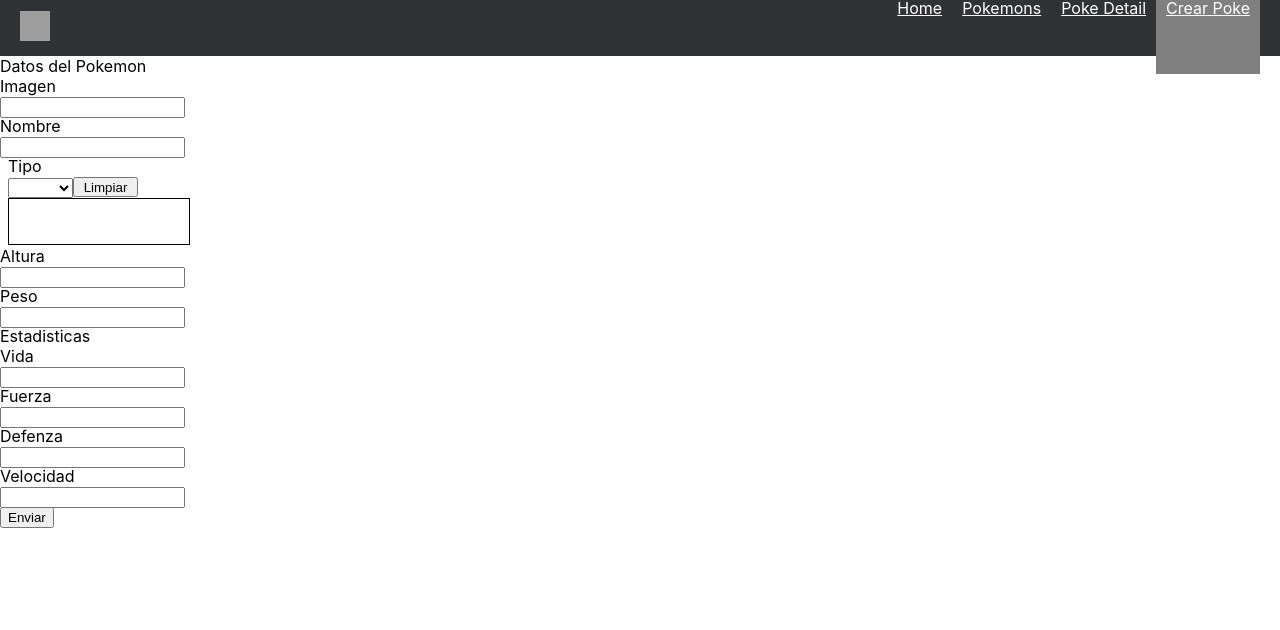
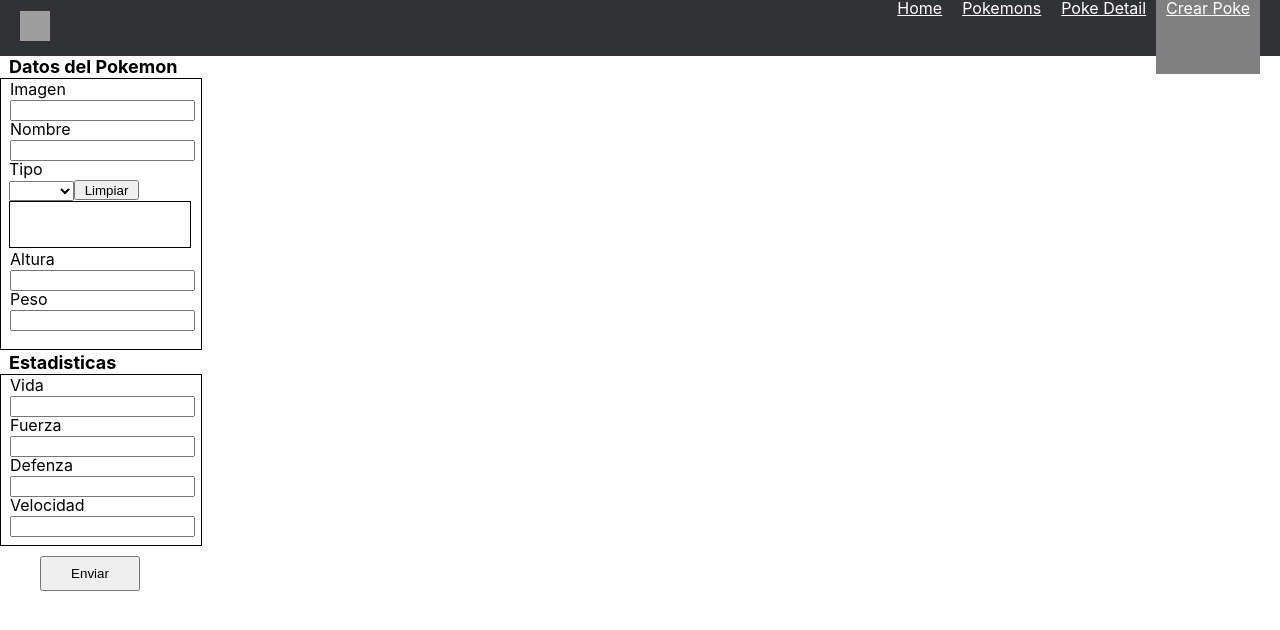
Before and after one commit to sedwarb/PI-Pokemon-main, a React (Create React App) app in the folder client/: page /pokemons/create in a window 1280 px wide. Shown: the top 630 px of the page. Built offline with nearby package versions, Linux system fonts and the light colour scheme; grey boxes are pictures that could not be loaded.

Commit message:
add css to component

```diff
--- a/client/src/components/CrearPokemon/CrearPokemon.css
+++ b/client/src/components/CrearPokemon/CrearPokemon.css
@@ -1,4 +1,60 @@
-.divTipo{
+
+.divFormCrear{
     display: flex;
-    height: 40px;
+    flex-direction: row;
+    width: 100%;
+    height: 520;
 }
+.datosP{
+    display: flex;
+    flex-direction: column; /*
+    background-image: url("https://c.wallhere.com/photos/39/8b/Pok_mon_Pok_Balls_artwork-1368481.jpg!d"); */
+    width: 200px;
+    height: 270px;
+    border: 1px solid;
+}
+.divForm{
+    width: 180px;
+    height: 20px;
+    margin-left: 9px;
+}
+.estadis{
+    display: flex;
+    flex-direction: column;
+    width: 200px;
+    height: 170px;
+    border: 1px solid;
+}
+.tipoLista{
+    width: 180px;
+    height: 90px;
+}
+.divdatos{
+
+    font-size: large;
+    font-weight: bold;
+    width: 180px;
+    height: 20px;
+    margin-left: 9px;
+    margin-bottom: 2px;
+}
+.divesta{
+    font-size: large;
+    font-weight: bold;
+    width: 180px;
+    height: 20px;
+    margin-left: 9px;
+    margin-bottom: 2px;
+    margin-top: 2px;
+}
+.divsumit{
+    width: 180px;
+    height: 60px;
+    margin-top: 2px;
+}
+.impSumi{
+    margin-top: 8px;
+    margin-left: 40px;
+    width: 100px;
+    height: 35px;
+}
```
